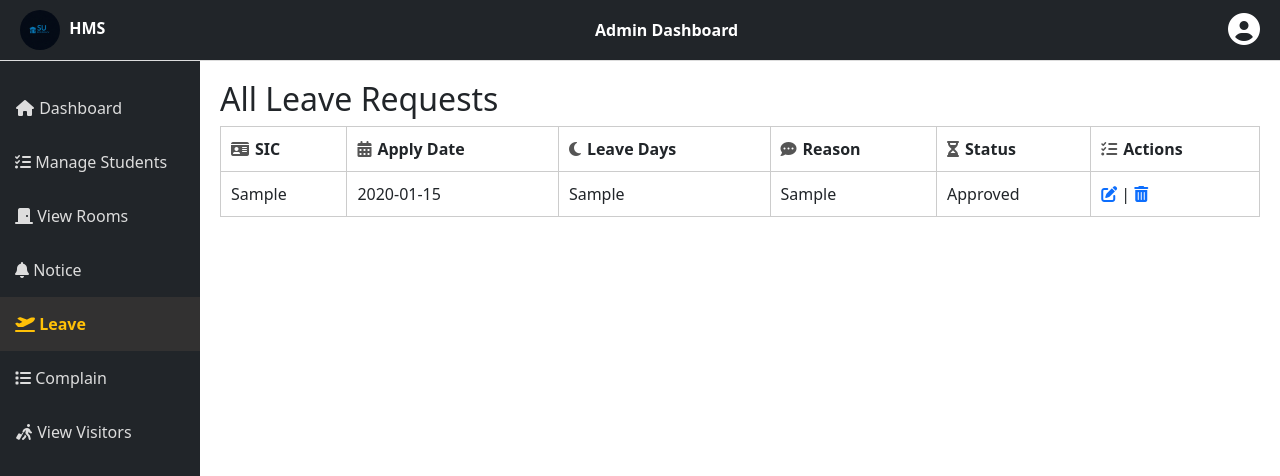
After one commit to Manasghosh7681/DevNaviSoft, a PHP site: page /Admin/all_leave.php in a window 1280 px wide. The commit adds this page. Shown: the top 476 px of the page. Run offline with PHP 8.4, Linux system fonts and the light colour scheme; the visitor is signed in with stand-in values (Sample User, id 1); tables that the repository leaves empty hold one stand-in row (values such as "Sample post").

Commit message:
leave and complaint history added in admin.

```diff
--- a/Admin/admin_complaint.php
+++ b/Admin/admin_complaint.php
@@ -128,7 +128,10 @@ if ($_SESSION['email']) {
     <div id="main-content" class="container-fluid">
         <div class="table-container">
             <div class="table-header">
-                <h2><i class="fas fa-clipboard-list fa-icon"></i> Pending Complaint Requests</h2>
+                <div class="d-flex justify-content-between align-items-center">
+                    <h2><i class="fas fa-clipboard-list fa-icon"></i> Pending Complaint Requests</h2>
+                        <span class="ms-5"><a href="all_complaint.php" class="btn text-white fs-4">History</a></span>
+                    </div>
             </div>
             <?php
             require_once "../Database/admin_db_functions.php";
--- a/Admin/admin_leave.php
+++ b/Admin/admin_leave.php
@@ -247,7 +247,10 @@ if (isset($_SESSION['email'])) {
         <div id="main-content" class="container-fluid">
             <div class="table-container">
                 <div class="table-header">
-                    <h2><i class="fas fa-clipboard-list fa-icon"></i>Pending Leave Requests</h2>
+                    <div class="d-flex justify-content-between align-items-center">
+                        <h2><i class="fas fa-clipboard-list fa-icon"></i>Pending Leave Requests</h2>
+                        <span class="ms-5"><a href="all_leave.php" class="btn text-white fs-4">History</a></span>
+                    </div>
                 </div>
                 <?php
                 require_once "../Database/admin_db_functions.php";
--- /dev/null
+++ b/Admin/all_leave.php
@@ -0,0 +1,79 @@
+<?php
+session_start();
+// Database connection
+require_once '../Database/connection.php';
+if (isset($_SESSION['email'])) {
+    include "./admin_navbar.html";
+    $current_file = "admin_leave.php";
+    include "admin_navbar.html";
+    $sql = "SELECT * FROM leave_request ORDER BY sno DESC";
+    $result = $conn->query($sql);
+    // Fetch all leave requests
+    ?>
+    <style>
+        table {
+            width: 100%;
+            border-collapse: collapse;
+        }
+
+        th,
+        td {
+            padding: 10px;
+            border: 1px solid #ccc;
+            text-align: left;
+        }
+
+        .fa-icon {
+            margin-right: 6px;
+            color: #555;
+        }
+    </style>
+    <div class="d-flex">
+        <?php
+            include_once "admin_sidebar.php";
+        ?>
+        <div id="main-content">
+            <h2>All Leave Requests</h2>
+            <table>
+                <thead>
+                    <tr>
+                        <th><i class="fas fa-id-card fa-icon"></i>SIC</th>
+                        <th><i class="fas fa-calendar-alt fa-icon"></i>Apply Date</th>
+                        <th><i class="fas fa-moon fa-icon"></i>Leave Days</th>
+                        <th><i class="fas fa-comment-dots fa-icon"></i>Reason</th>
+                        <th><i class="fas fa-hourglass-half fa-icon"></i>Status</th>
+                        <th><i class="fas fa-tasks fa-icon"></i>Actions</th>
+                    </tr>
+                </thead>
+                <tbody>
+                    <?php
+                    if ($result && $result->num_rows > 0) {
+                        while ($row = $result->fetch_assoc()) {
+                            echo "<tr>";
+                            echo "<td>" . htmlspecialchars($row['sic']) . "</td>";
+                            echo "<td>" . htmlspecialchars($row['apply_date']) . "</td>";
+                            echo "<td>" . htmlspecialchars($row['leave_days']) . "</td>";
+                            echo "<td>" . htmlspecialchars($row['reason']) . "</td>";
+                            echo "<td>" . htmlspecialchars($row['status']) . "</td>";
+                            echo "<td>
+                                <a href='edit_leave.php?id=" . $row['sno'] . "'><i class='fas fa-edit'></i></a> |
+                                <a href='delete_leave.php?id=" . $row['sno'] . "' onclick='return confirm(\"Are you sure?\")'><i class='fas fa-trash-alt'></i></a>
+                              </td>";
+                            echo "</tr>";
+                        }
+                    } else {
+                        echo "<tr><td colspan='6'>No leave requests found.</td></tr>";
+                    }
+                    ?>
+                </tbody>
+            </table>
+        </div>
+    </div>
+
+    <?php
+} else {
+    header("Location: ../login.php");
+    exit();
+}
+$conn->close();
+?>
--- a/Admin/students_record.php
+++ b/Admin/students_record.php
@@ -279,7 +279,7 @@ if (isset($_SESSION['email'])) {
                 <!-- Control Sections -->
                 <div class="control-section">
                     <div class="row">
-                        <div class="col-md-12 text-center mb-3 mb-md-0">
+                        <div class="col-md-6 text-center mb-3 mb-md-0">
                             <form action="auto_allocate_room.php" method="post">
                                 <button type="submit" class="btn btn-primary">
                                     <i class="fas fa-cogs me-2"></i> Auto Allocate Rooms
--- a/Admin/view_room.php
+++ b/Admin/view_room.php
@@ -159,7 +159,7 @@ if (isset($_SESSION['email'])) {
                         <?php
                         while ($std = $data[0]->fetch_assoc()) {
                             ?>
-                            <div class="col-md-6 col-lg-4">
+                            <div class="col-md-6 col-lg-3">
                                 <div class="profile-container">
                                     <div class="profile-icon">
                                         <i class="fas fa-user-graduate"></i>
@@ -192,7 +192,9 @@ if (isset($_SESSION['email'])) {
                         <h4 class="mb-3">This room is not allocated yet</h4>
                         <p class="text-muted">No students have been assigned to this room.</p>
                         <a href="students_record.php" class="btn btn-primary mt-2">
-                            <i class="fas fa-arrow-left me-1"></i> Back to Allocation
+                            <div class="d-flex ">
+                                <i class="fas fa-arrow-left me-2 my-auto"></i> <p class=" my-auto ">Back to Allocation</p>
+                            </div>
                         </a>
                     </div>
                     <?php
```
Also changed, not shown: Admin/all_complaint.php (added, +79 -0 lines).
